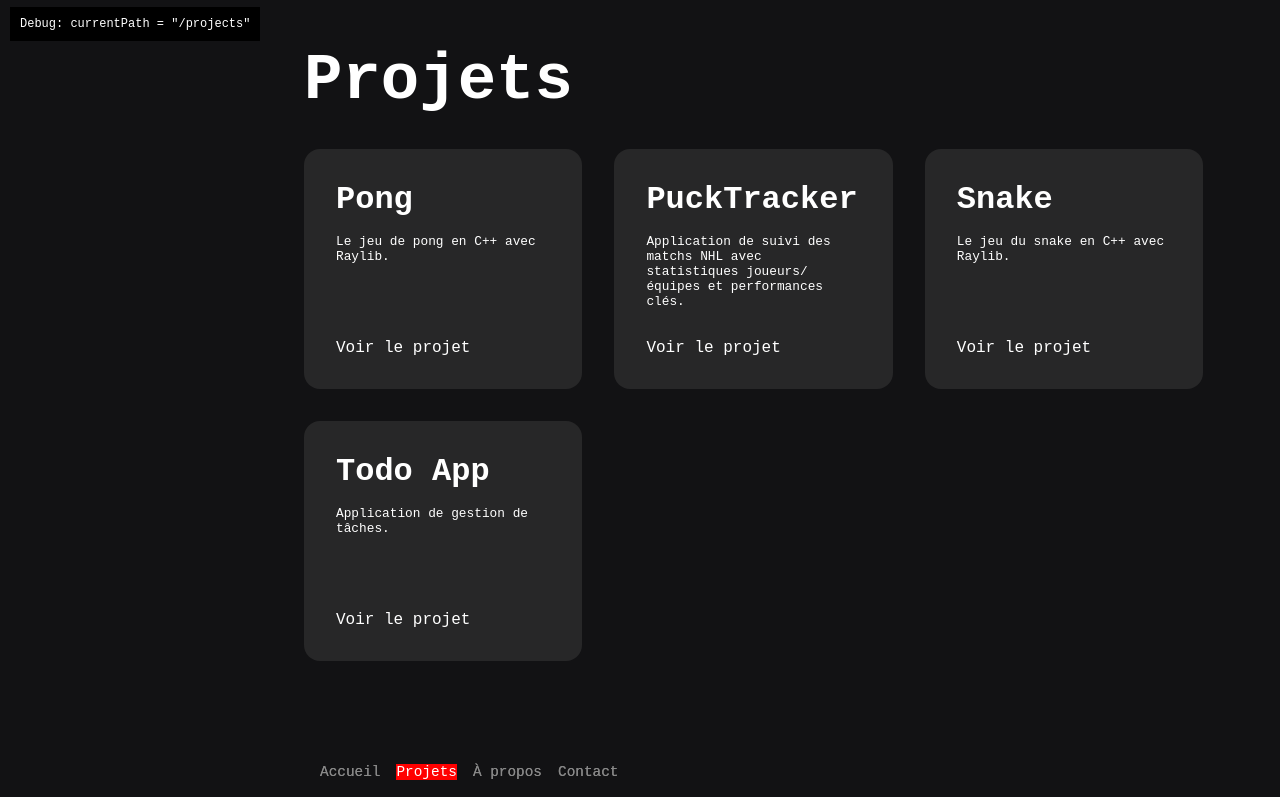
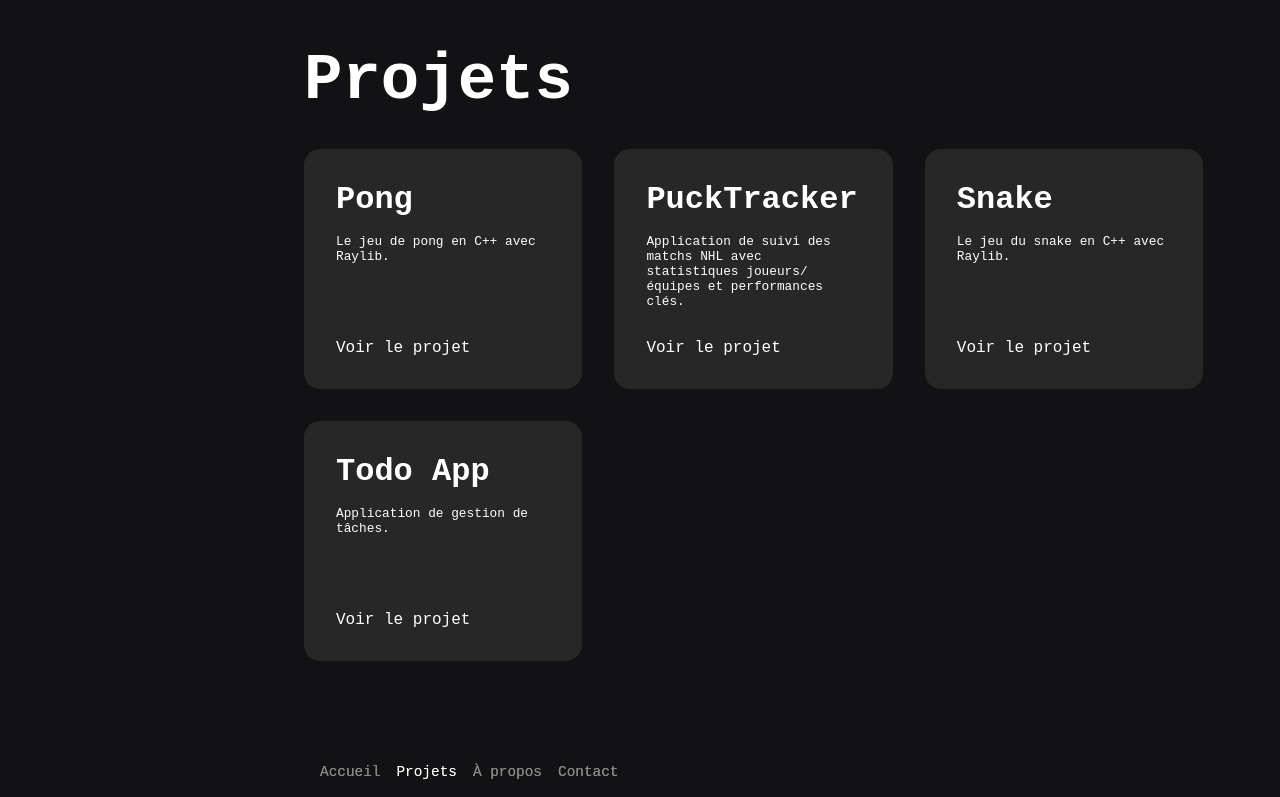
Before and after one commit to iDasrah/portfolio, an Astro site: page /projects in a window 1280 px wide. Shown: the part 3-800 px from the top of the page. Built offline with nearby package versions, Linux system fonts and the light colour scheme; Astro itself is replaced by a stand-in of ours; a web font is replaced by a local one.

Commit message:
fix currentlink v24342

```diff
--- a/astro.config.mjs
+++ b/astro.config.mjs
@@ -1,10 +1,9 @@
-// @ts-check
+// astro.config.mjs
 import { defineConfig } from 'astro/config';
 import swup from "@swup/astro"
-
 import react from '@astrojs/react';
 
-// https://astro.build/config
 export default defineConfig({
-  integrations: [react(), swup({ theme: false })]
+    integrations: [react(), swup({ theme: false })],
+    trailingSlash: 'never'
 });
--- a/src/components/Navbar.tsx
+++ b/src/components/Navbar.tsx
@@ -1,12 +1,6 @@
 import React from 'react';
 
-const Navbar = ({ currentPath } : { currentPath: string }) => {
-    // Debug console logs
-    console.log('=== NAVBAR DEBUG ===');
-    console.log('currentPath prop:', currentPath);
-    console.log('typeof currentPath:', typeof currentPath);
-    console.log('currentPath length:', currentPath?.length);
-    console.log('currentPath as JSON:', JSON.stringify(currentPath));
+const Navbar = ({ currentPath }: { currentPath: string }) => {
 
     const links = [
         { href: "/", text: "Accueil" },
@@ -19,18 +13,13 @@ const Navbar = ({ currentPath } : { currentPath: string }) => {
         <nav className="navbar">
             <ul>
                 {links.map((link) => {
-                    const isActive = currentPath === link.href;
-                    console.log(`Link ${link.href}: currentPath="${currentPath}" === href="${link.href}" = ${isActive}`);
+                    const isActive = link.href === currentPath;
 
                     return (
                         <li key={link.href}>
                             <a
                                 href={link.href}
                                 className={isActive ? "currentLink" : ""}
-                                data-debug-current-path={currentPath}
-                                data-debug-href={link.href}
-                                data-debug-is-active={isActive}
-                                style={isActive ? {backgroundColor: 'red'} : {}}
                             >
                                 {link.text}
                             </a>
@@ -38,19 +27,6 @@ const Navbar = ({ currentPath } : { currentPath: string }) => {
                     );
                 })}
             </ul>
-            {/* Affichage debug visible */}
-            <div style={{
-                position: 'fixed',
-                top: '10px',
-                left: '10px',
-                background: 'black',
-                color: 'white',
-                padding: '10px',
-                fontSize: '12px',
-                zIndex: 9999
-            }}>
-                Debug: currentPath = "{currentPath}"
-            </div>
         </nav>
     );
 };
--- a/src/layouts/PortfolioLayout.astro
+++ b/src/layouts/PortfolioLayout.astro
@@ -4,11 +4,6 @@ import Navbar from "../components/Navbar.tsx";
 
 const { contentStyles } = Astro.props;
 const currentPath = Astro.url.pathname;
-
-console.log('=== LAYOUT DEBUG ===');
-console.log('Astro.url:', Astro.url);
-console.log('Astro.url.pathname:', currentPath);
-console.log('typeof currentPath:', typeof currentPath);
 ---
 
 <div class="wrapper">
```
